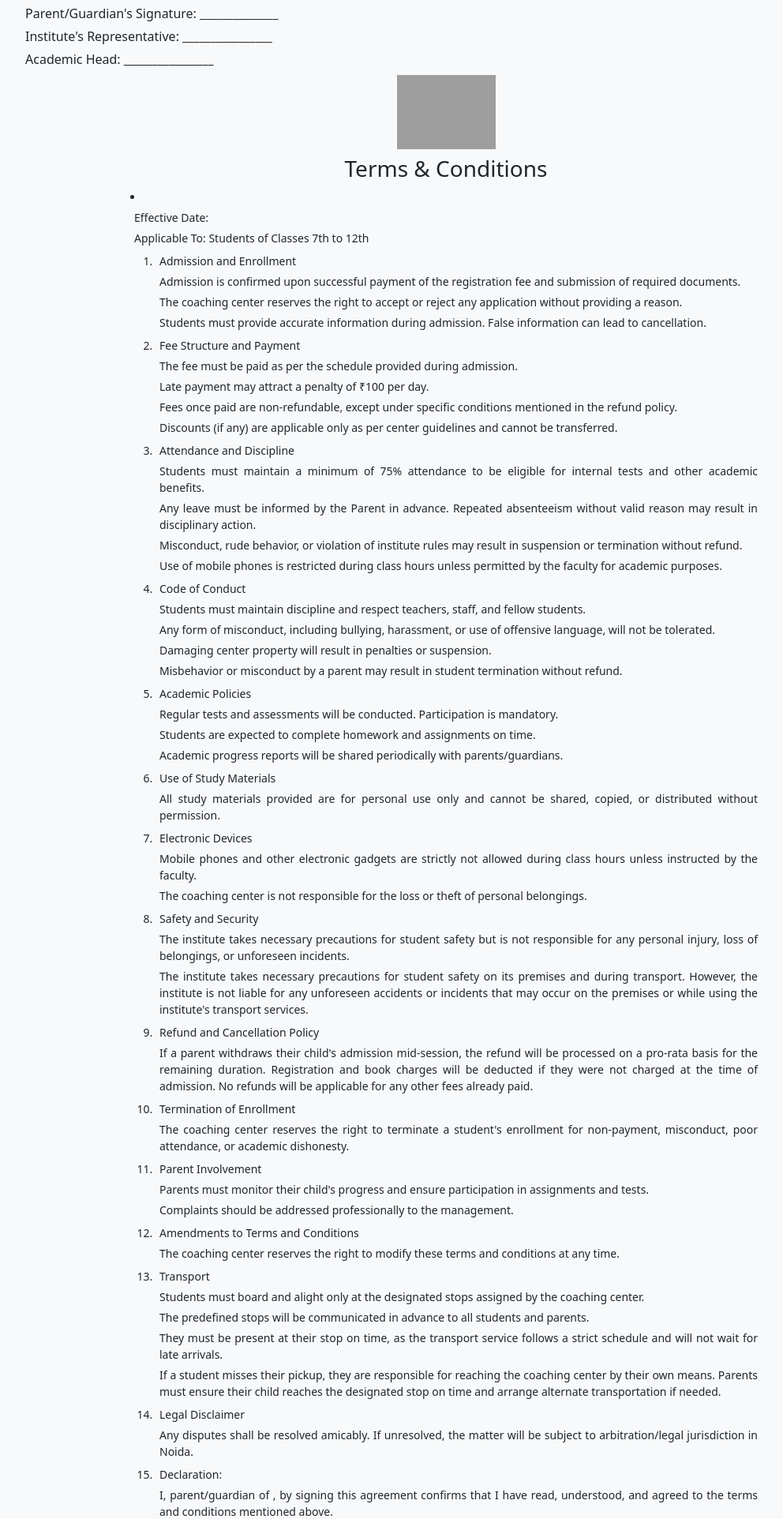
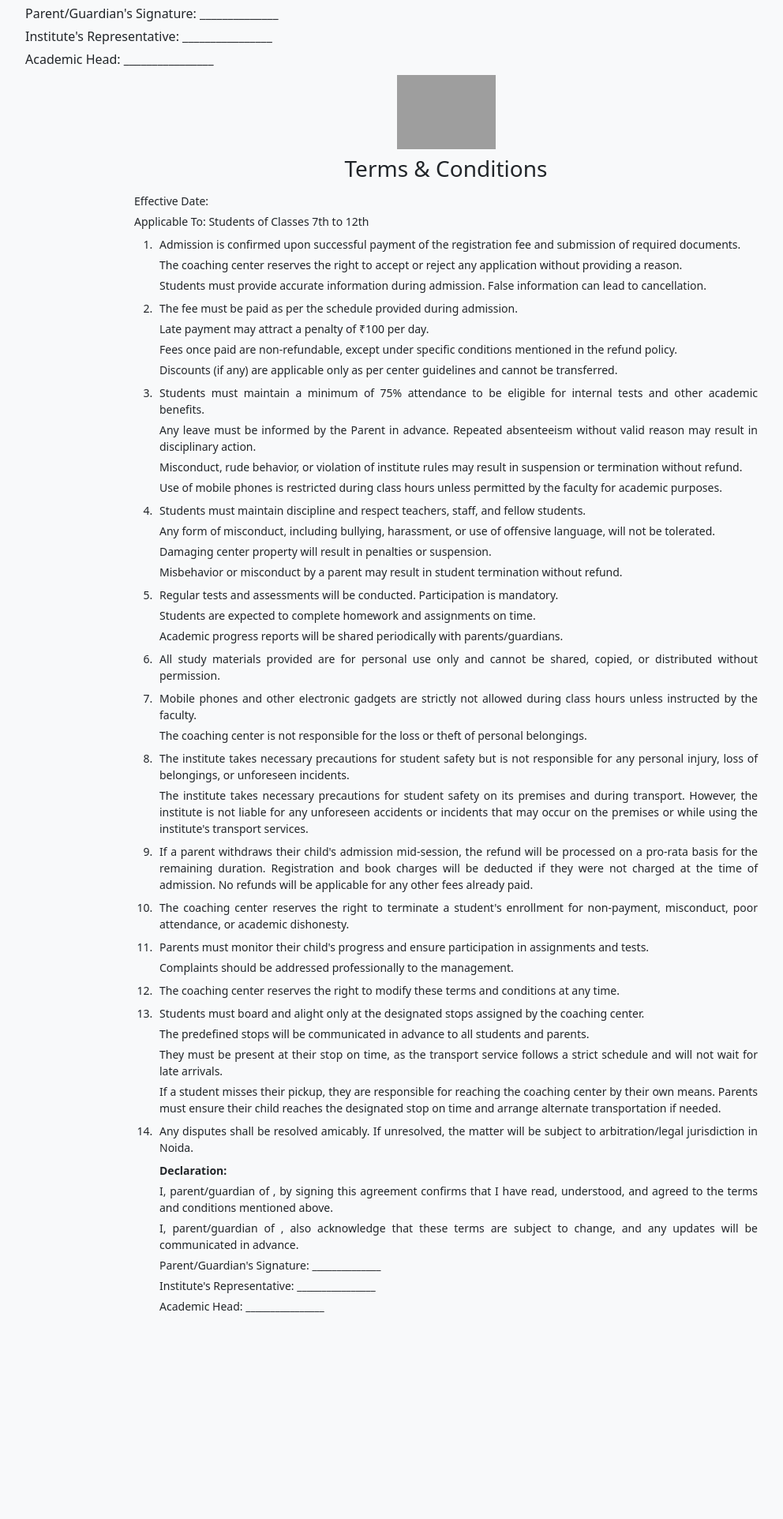
Before and after one commit to Nitinsha58/BasuSystem, a Django app: template registration/templates/registration/student_reg_doc.html in a window 1280 px wide. Shown: the part 1746-3670 px from the top of the page at 79% size, without its empty margins (75-1067 px from the left). After the commit the page ends 3408 px from the top, so only its background shows below. Run offline with Django 3.2, Linux system fonts and the light colour scheme; the template is opened without the code that fills it, so the values that code supplies are empty; grey boxes are pictures that could not be loaded.

Commit message:
update the terms and conditions

```diff
--- a/registration/templates/registration/student_reg_doc.html
+++ b/registration/templates/registration/student_reg_doc.html
@@ -425,7 +425,7 @@
             </div>
             <div class="term-content" style="font-size: 14px; text-align: justify; max-width: 800px;">
 
-                <li class="mb-2">
+                <div class="mb-2">
                     <p style="margin: 5px;">Effective Date:
                         {% if student.fees %}
                             {{student.fees.created_at|date:"d M Y"}}
@@ -435,18 +435,16 @@
 
                     </p>
                     <p style="margin: 5px;">Applicable To: Students of Classes 7th to 12th</p>
-                </li>
+                </div>
                 <ol type="1" class="">
 
                 <li class="mb-2">
-                    <p style="margin: 5px;">Admission and Enrollment</p>
                     <p style="margin: 5px;">Admission is confirmed upon successful payment of the registration fee and submission of required documents.</p>
                     <p style="margin: 5px;">The coaching center reserves the right to accept or reject any application without providing a reason.</p>
                     <p style="margin: 5px;">Students must provide accurate information during admission. False information can lead to cancellation.</p>
                 </li>
 
                 <li class="mb-2">
-                    <p style="margin: 5px;">Fee Structure and Payment</p>
                     <p style="margin: 5px;">The fee must be paid as per the schedule provided during admission.</p>
                     <p style="margin: 5px;">Late payment may attract a penalty of ₹100 per day.</p>
                     <p style="margin: 5px;">Fees once paid are non-refundable, except under specific conditions mentioned in the refund policy.</p>
@@ -454,7 +452,6 @@
                 </li>
 
                 <li class="mb-2">
-                    <p style="margin: 5px;">Attendance and Discipline</p>
                     <p style="margin: 5px;">Students must maintain a minimum of 75% attendance to be eligible for internal tests and other academic benefits.</p>
                     <p style="margin: 5px;">Any leave must be informed by the Parent in advance. Repeated absenteeism without valid reason may result in disciplinary action.</p>
                     <p style="margin: 5px;">Misconduct, rude behavior, or violation of institute rules may result in suspension or termination without refund.</p>
@@ -462,7 +459,6 @@
                 </li>
 
                 <li class="mb-2">
-                    <p style="margin: 5px;">Code of Conduct</p>
                     <p style="margin: 5px;">Students must maintain discipline and respect teachers, staff, and fellow students.</p>
                     <p style="margin: 5px;">Any form of misconduct, including bullying, harassment, or use of offensive language, will not be tolerated.</p>
                     <p style="margin: 5px;">Damaging center property will result in penalties or suspension.</p>
@@ -470,53 +466,44 @@
                 </li>
 
                 <li class="mb-2">
-                    <p style="margin: 5px;">Academic Policies</p>
                     <p style="margin: 5px;">Regular tests and assessments will be conducted. Participation is mandatory.</p>
                     <p style="margin: 5px;">Students are expected to complete homework and assignments on time.</p>
                     <p style="margin: 5px;">Academic progress reports will be shared periodically with parents/guardians.</p>
                 </li>
 
                 <li class="mb-2">
-                    <p style="margin: 5px;">Use of Study Materials</p>
                     <p style="margin: 5px;">All study materials provided are for personal use only and cannot be shared, copied, or distributed without permission.</p>
                 </li>
 
                 <li class="mb-2">
-                    <p style="margin: 5px;">Electronic Devices</p>
                     <p style="margin: 5px;">Mobile phones and other electronic gadgets are strictly not allowed during class hours unless instructed by the faculty.</p>
                     <p style="margin: 5px;">The coaching center is not responsible for the loss or theft of personal belongings.</p>
                 </li>
 
                 <li class="mb-2">
-                    <p style="margin: 5px;">Safety and Security</p>
                     <p style="margin: 5px;">The institute takes necessary precautions for student safety but is not responsible for any personal injury, loss of belongings, or unforeseen incidents.</p>
                     <p style="margin: 5px;">The institute takes necessary precautions for student safety on its premises and during transport. However, the institute is not liable for any unforeseen accidents or incidents that may occur on the premises or while using the institute's transport services.</p>
 
                 </li>
 
                 <li class="mb-2">
-                    <p style="margin: 5px;">Refund and Cancellation Policy</p>
                     <p style="margin: 5px;">If a parent withdraws their child's admission mid-session, the refund will be processed on a pro-rata basis for the remaining duration. Registration and book charges will be deducted if they were not charged at the time of admission. No refunds will be applicable for any other fees already paid.</p>
                 </li>
 
                 <li class="mb-2">
-                    <p style="margin: 5px;">Termination of Enrollment</p>
                     <p style="margin: 5px;">The coaching center reserves the right to terminate a student's enrollment for non-payment, misconduct, poor attendance, or academic dishonesty.</p>
                 </li>
 
                 <li class="mb-2">
-                    <p style="margin: 5px;">Parent Involvement</p>
                     <p style="margin: 5px;">Parents must monitor their child's progress and ensure participation in assignments and tests.</p>
                     <p style="margin: 5px;">Complaints should be addressed professionally to the management.</p>
                 </li>
 
                 <li class="mb-2">
-                    <p style="margin: 5px;">Amendments to Terms and Conditions</p>
                     <p style="margin: 5px;">The coaching center reserves the right to modify these terms and conditions at any time.</p>
                 </li>
 
                 <li class="mb-2">
-                    <p style="margin: 5px;">Transport</p>
                     <p style="margin: 5px;">Students must board and alight only at the designated stops assigned by the coaching center.</p>
                     <p style="margin: 5px;">The predefined stops will be communicated in advance to all students and parents.</p>
                     <p style="margin: 5px;">They must be present at their stop on time, as the transport service follows a strict schedule and will not wait for late arrivals.</p>
@@ -524,12 +511,11 @@
                 </li>
 
                 <li class="mb-2">
-                    <p style="margin: 5px;">Legal Disclaimer</p>
                     <p style="margin: 5px;">Any disputes shall be resolved amicably. If unresolved, the matter will be subject to arbitration/legal jurisdiction in Noida.</p>
                 </li>
 
-                <li class="mb-2">
-                    <p style="margin: 5px;">Declaration:</p>
+                <div class="mb-2">
+                    <strong style="margin: 5px;">Declaration:</strong>
                     <p style="margin: 5px;">I,
                         {% if student.parent_details.father_name %}
                             {{ student.parent_details.father_name }}
@@ -547,7 +533,7 @@
                     <p style="margin: 5px;">Parent/Guardian's Signature: ______________ </p>
                     <p style="margin: 5px;">Institute's Representative: ________________</p>
                     <p style="margin: 5px;">Academic Head: ________________</p>
-                </li>
+                </div>
             </ol>
 
             </div>
```
